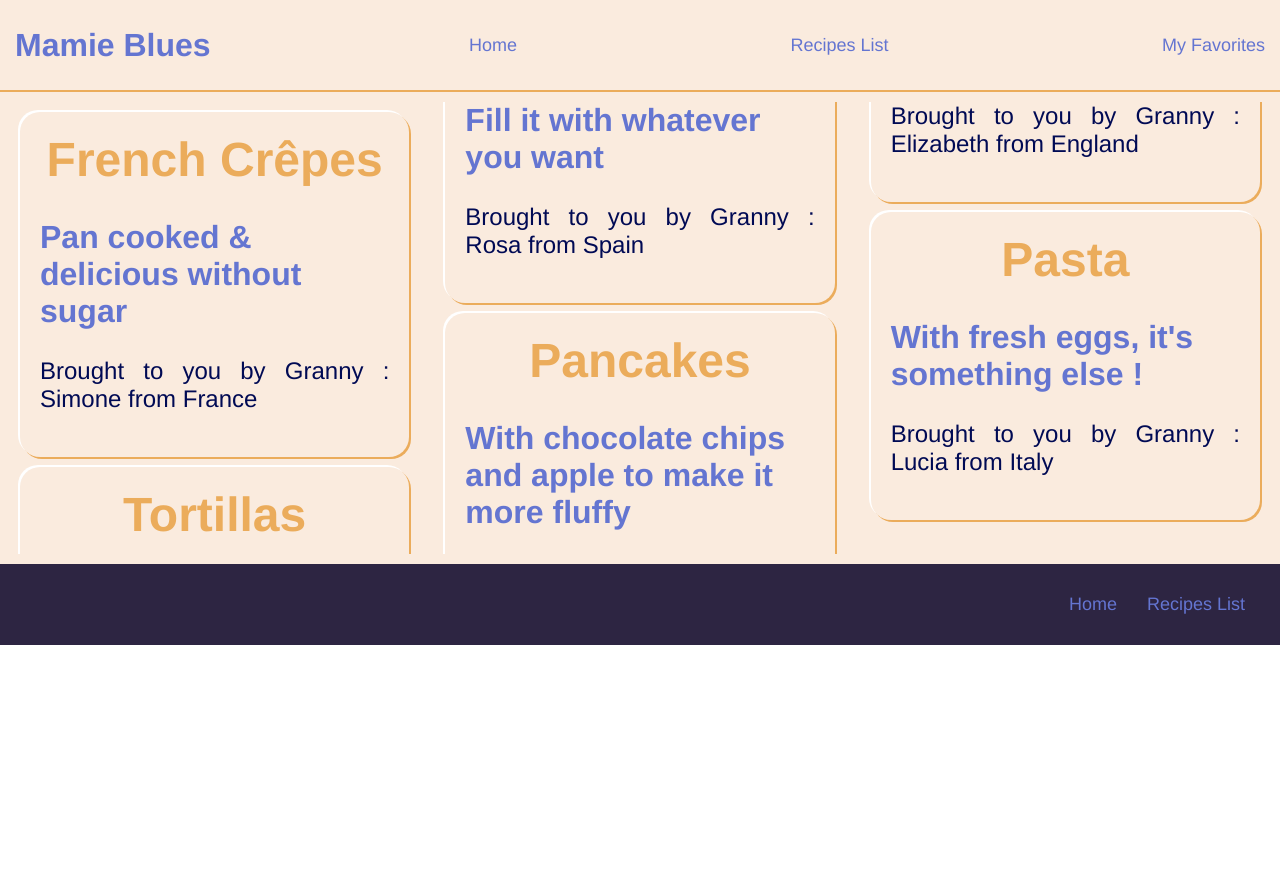
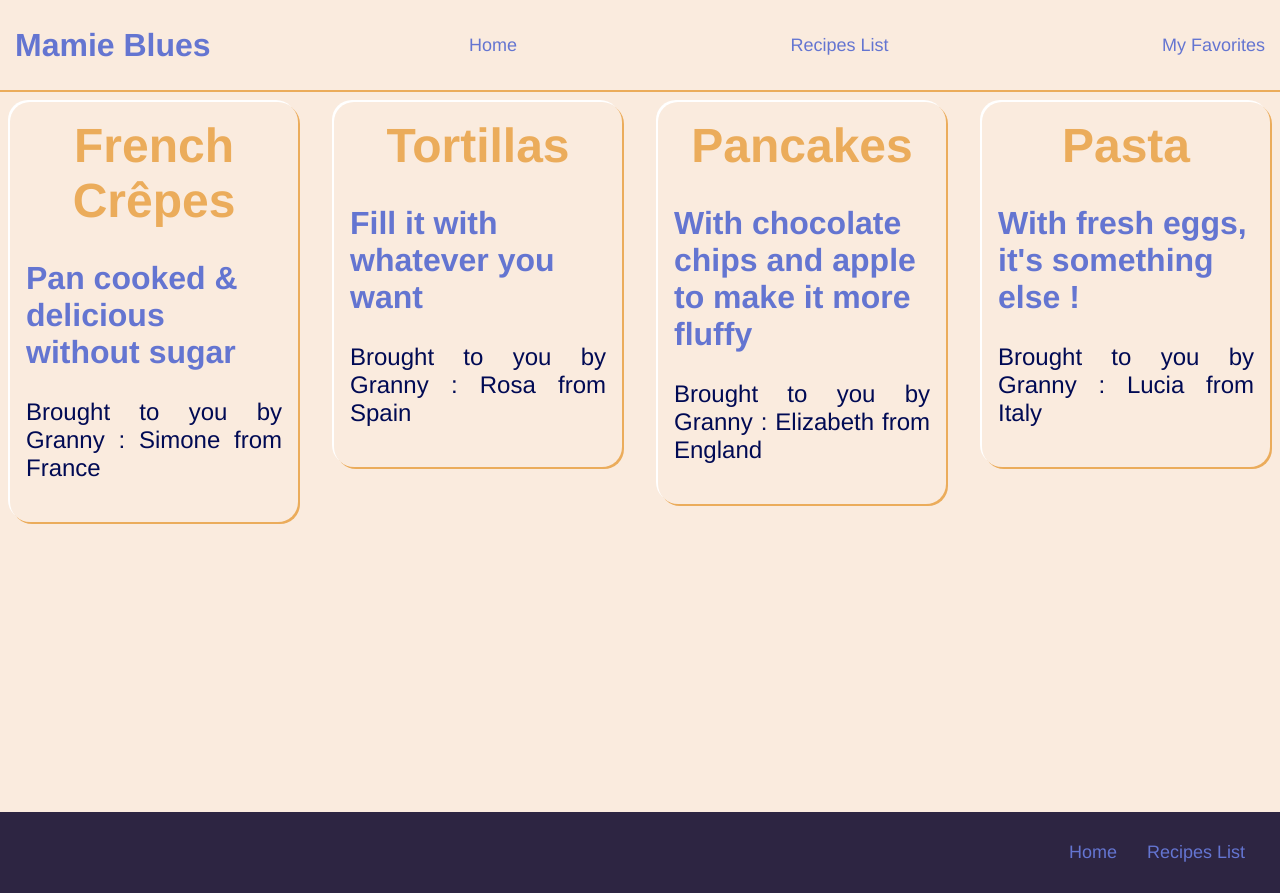
Before and after one commit to Elo-LH/mamie-blues, a React (Create React App) app: page /recipes_list in a window 1280 px wide. Before the commit the page ends 800 px from the top, so only its background shows below. Built offline with nearby package versions, Linux system fonts and the light colour scheme.

Commit message:
refactor: recipes list to grid

```diff
--- a/src/components/RecipeCard/index.jsx
+++ b/src/components/RecipeCard/index.jsx
@@ -2,10 +2,12 @@ import { useContext } from 'react'
 import colors from '../../utils/style/colors'
 import styled from 'styled-components'
 import { FavoritesContext } from '../../utils/context'
+import { Link } from 'react-router-dom'
 
 const CardWrapper = styled.div`
   background-color: ${colors.backgroundLight};
-  padding: 20px;
+  padding: 1rem;
+  height: fit-content;
   border-radius: 20px;
   box-shadow: 2px 2px ${colors.secondary}, -2px -2px white;
   margin: 10px;
@@ -33,6 +35,7 @@ function RecipeCard({ recipe }) {
 
   return (
     <CardWrapper>
+      <Link key={`recipe-${recipe.id}`} to={`/recipe/${recipe.id}`}>
         <Title key={recipe.id}>
           {star}
           {recipe.name}
@@ -43,6 +46,7 @@ function RecipeCard({ recipe }) {
           Brought to you by Granny : {recipe.author.name} from{' '}
           {recipe.author.country}
         </Author>
+      </Link>
     </CardWrapper>
   )
 }
--- a/src/pages/RecipesList/index.jsx
+++ b/src/pages/RecipesList/index.jsx
@@ -1,28 +1,29 @@
 import styled from 'styled-components'
 import colors from '../../utils/style/colors'
-import { Link } from 'react-router-dom'
 import { recipes } from '../../assets/recipes'
 import RecipeCard from '../../components/RecipeCard'
 
 const ListWrapper = styled.div`
   background-color: ${colors.backgroundLight};
-  column-count: 1;
+  margin: 0 auto;
+  display: grid;
+  gap: 1rem;
   @media (min-width: 600px) {
-    column-count: 2;
+    grid-template-columns: repeat(2, 1fr);
   }
   @media (min-width: 900px) {
-    column-count: 3;
+    grid-template-columns: repeat(3, 1fr);
   }
-  padding: 10px;
+  @media (min-width: 1200px) {
+    grid-template-columns: repeat(4, 1fr);
+  }
 `
 
 function RecipesList() {
   return (
     <ListWrapper>
       {recipes.map((recipe) => (
-        <Link key={`recipe-${recipe.id}`} to={`/recipe/${recipe.id}`}>
-          <RecipeCard recipe={recipe} />
-        </Link>
+        <RecipeCard recipe={recipe} />
       ))}
     </ListWrapper>
   )
--- a/src/utils/style/GlobalStyle.jsx
+++ b/src/utils/style/GlobalStyle.jsx
@@ -10,10 +10,15 @@ const StyledGlobalStyle = createGlobalStyle`
       text-decoration: none;
     }
 
-    body {
-        margin: 0;
-        font-size: 100%
-    }
+   body {
+      margin: 0px;
+      min-height: 100vh;
+      width: 100%;
+      font-size: 100%;
+   }
+   body > div > div {
+    min-height: 90vh;
+   }
 
 // H1 TITLE
     h1 {font-size: 3em;}
```
Lines whose indentation alone changed are shown as unchanged.
